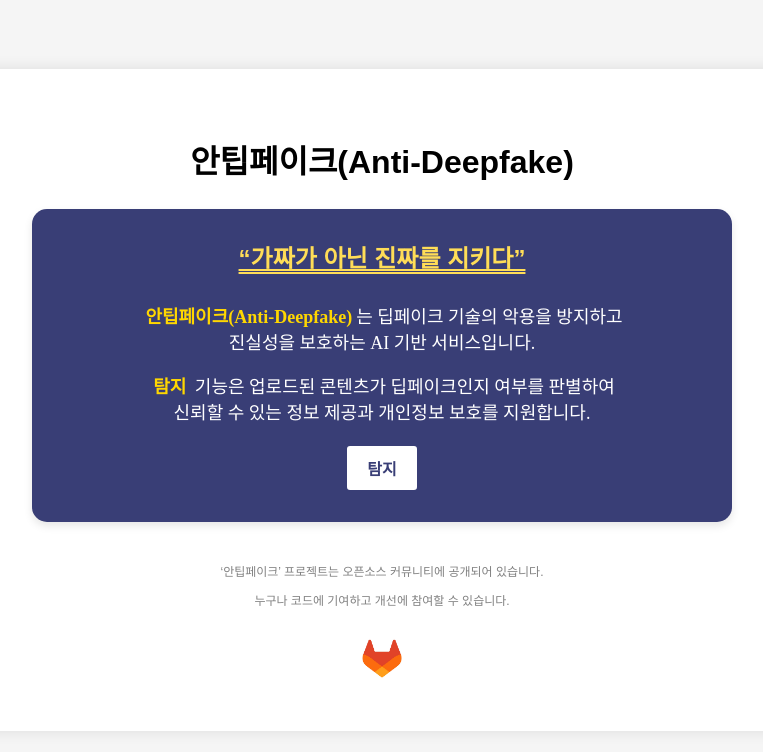
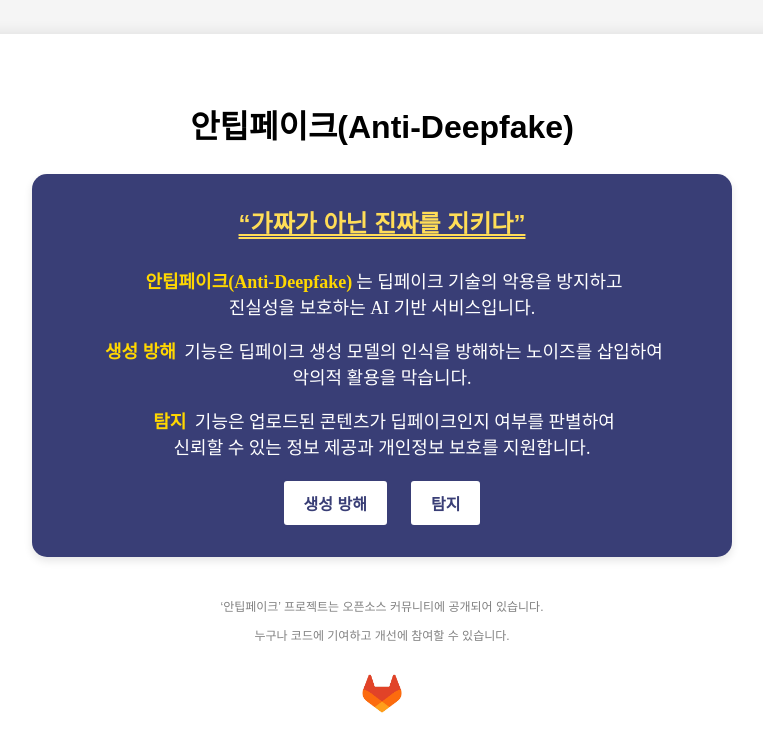
Before and after one commit to Anti-Deepfakes/Anti-deepfake, a React (Create React App) app in the folder react/: page / in a window 1280 px wide. Shown: the top 752 px of the page, without its empty margins (258-1021 px from the left). Built offline with nearby package versions, Linux system fonts and the light colour scheme; a web font is replaced by a local one.

Commit message:
fix: class -> className

```diff
--- a/react/src/components/Home.js
+++ b/react/src/components/Home.js
@@ -16,13 +16,13 @@ function Home() {
             <div className="subtitle">“가짜가 아닌 진짜를 지키다” </div>
             <br />
             <p>
-            <span class="highlight">안팁페이크(Anti-Deepfake)</span>는 딥페이크 기술의 악용을 방지하고 <br/>진실성을 보호하는 AI 기반 서비스입니다. </p>
+            <span className="highlight">안팁페이크(Anti-Deepfake)</span>는 딥페이크 기술의 악용을 방지하고 <br/>진실성을 보호하는 AI 기반 서비스입니다. </p>
             <br/>
-            {/* <p><span class="highlight">생성 방해</span> 기능은 딥페이크 생성 모델의 인식을 방해하는 노이즈를 삽입하여 <br/>악의적 활용을 막습니다. </p>
-            <br/> */}
-            <p><span class="highlight">탐지</span> 기능은 업로드된 콘텐츠가 딥페이크인지 여부를 판별하여 <br/>신뢰할 수 있는 정보 제공과 개인정보 보호를 지원합니다.</p>
+            <p><span className="highlight">생성 방해</span> 기능은 딥페이크 생성 모델의 인식을 방해하는 노이즈를 삽입하여 <br/>악의적 활용을 막습니다. </p>
+            <br/>
+            <p><span className="highlight">탐지</span> 기능은 업로드된 콘텐츠가 딥페이크인지 여부를 판별하여 <br/>신뢰할 수 있는 정보 제공과 개인정보 보호를 지원합니다.</p>
             <div className="buttons">
-              {/* <button onClick={() => navigate('/disrupt/upload')}>생성 방해</button> */}
+              <button onClick={() => navigate('/disrupt/upload')}>생성 방해</button>
               <button onClick={() => navigate('/detect/upload')}>탐지</button>
             </div>
           </div>
```
